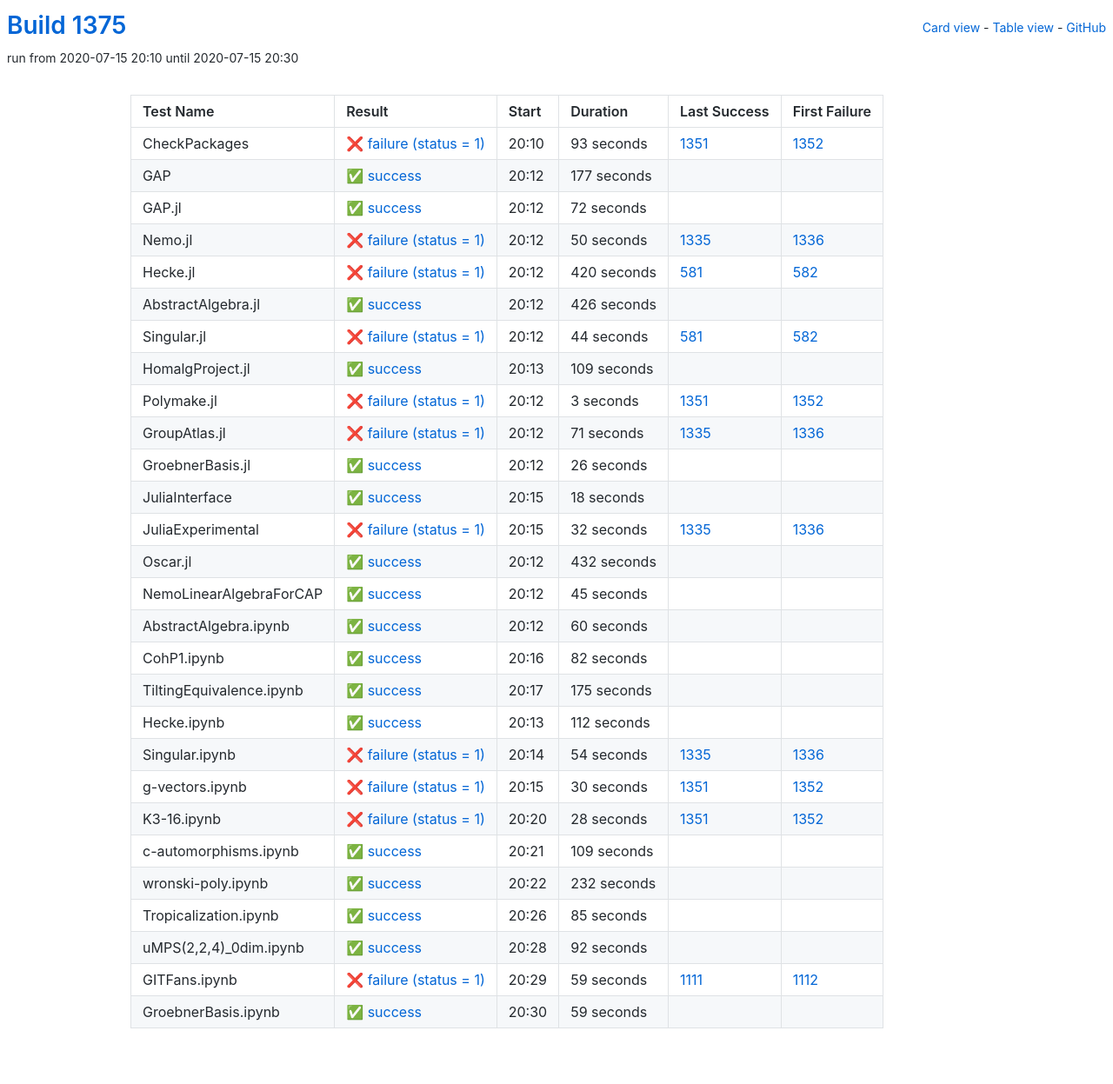
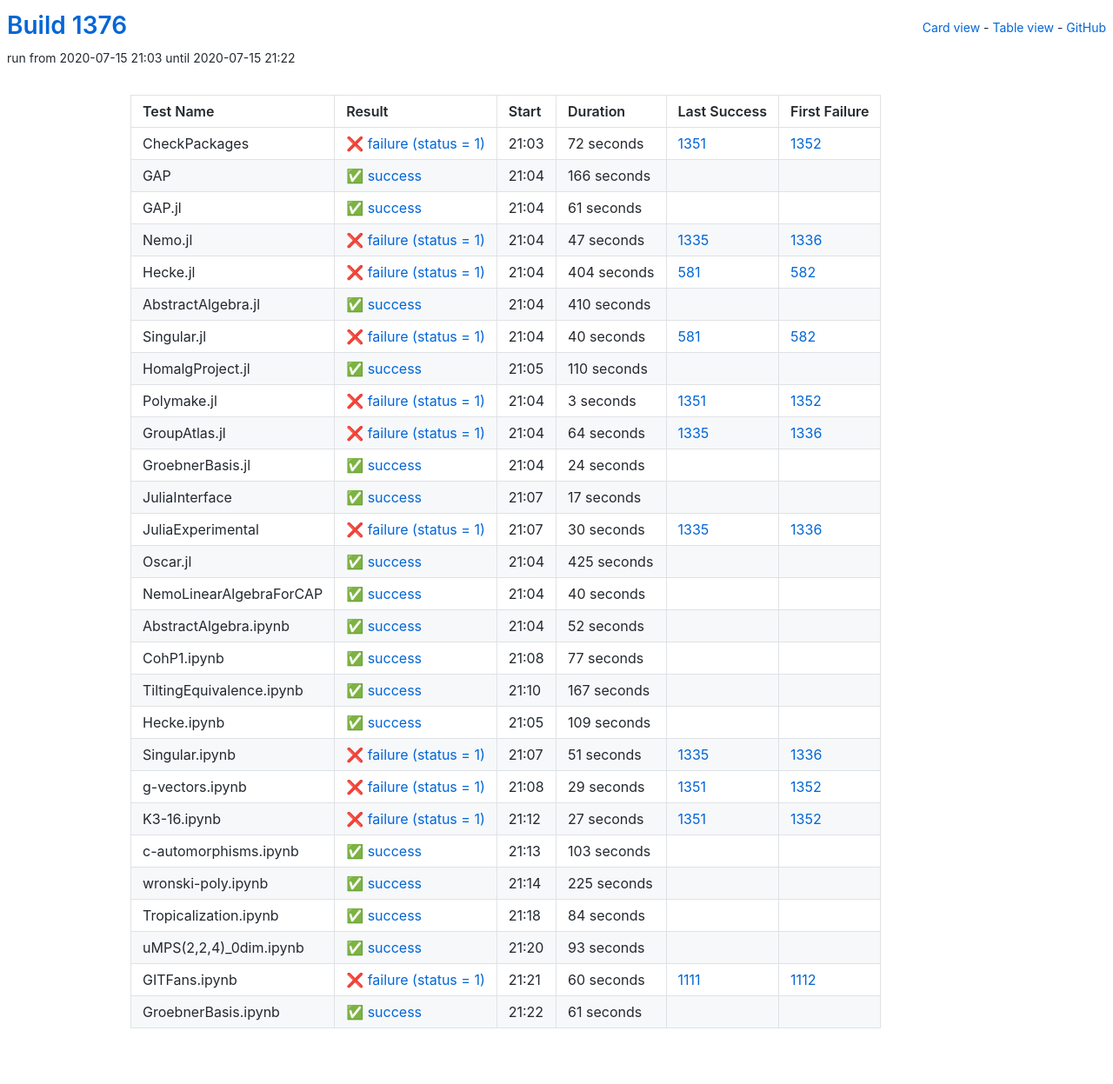
Before and after one commit to oscar-system/oscar-ci-status-1.4, a Jekyll site: the page built from table.html, in a window 1280 px wide. Shown: the whole page at 87% size. Built offline with Jekyll 4.4.1, drawn with Linux system fonts in a browser that asks for light colours.

Commit message:
Build #1376

```diff
--- a/_data/ci.yml
+++ b/_data/ci.yml
@@ -1,6 +1,6 @@
 ---
-build: 1375
-build_url: https://oscarci.mathematik.uni-kl.de/job/oscar-julia-1.4/1375/
+build: 1376
+build_url: https://oscarci.mathematik.uni-kl.de/job/oscar-julia-1.4/1376/
 job: oscar-julia-1.4
 organization: oscar-system
 repo: oscar-ci-status-1.4
@@ -8,104 +8,104 @@ repourl: https://github.com/oscar-system/oscar-ci-status-1.4
 tests:
 - name: CheckPackages
   id: checkpackages
-  log: https://oscarci.mathematik.uni-kl.de/job/oscar-julia-1.4/1375/artifact/logs/build-1375/CheckPackages.log
-  start: 2020-07-15 20:10
+  log: https://oscarci.mathematik.uni-kl.de/job/oscar-julia-1.4/1376/artifact/logs/build-1376/CheckPackages.log
+  start: 2020-07-15 21:03
   success: false
   exitcode: 1
   status: failure
-  duration: 93
+  duration: 72
   last_success: 1351
   last_success_url: https://oscarci.mathematik.uni-kl.de/job/oscar-julia-1.4/1351/
   first_failure: 1352
   first_failure_url: https://oscarci.mathematik.uni-kl.de/job/oscar-julia-1.4/1352/
 - name: GAP
   id: gap
-  log: https://oscarci.mathematik.uni-kl.de/job/oscar-julia-1.4/1375/artifact/logs/build-1375/GAP.log
-  start: 2020-07-15 20:12
+  log: https://oscarci.mathematik.uni-kl.de/job/oscar-julia-1.4/1376/artifact/logs/build-1376/GAP.log
+  start: 2020-07-15 21:04
   success: true
   exitcode: 0
   status: success
-  duration: 177
+  duration: 166
   last_success: false
   last_success_url:
   first_failure: false
   first_failure_url:
 - name: GAP.jl
   id: gap-jl
-  log: https://oscarci.mathematik.uni-kl.de/job/oscar-julia-1.4/1375/artifact/logs/build-1375/GAP.jl.log
-  start: 2020-07-15 20:12
+  log: https://oscarci.mathematik.uni-kl.de/job/oscar-julia-1.4/1376/artifact/logs/build-1376/GAP.jl.log
+  start: 2020-07-15 21:04
   success: true
   exitcode: 0
   status: success
-  duration: 72
+  duration: 61
   last_success: false
   last_success_url:
   first_failure: false
   first_failure_url:
 - name: Nemo.jl
   id: nemo-jl
-  log: https://oscarci.mathematik.uni-kl.de/job/oscar-julia-1.4/1375/artifact/logs/build-1375/Nemo.jl.log
-  start: 2020-07-15 20:12
+  log: https://oscarci.mathematik.uni-kl.de/job/oscar-julia-1.4/1376/artifact/logs/build-1376/Nemo.jl.log
+  start: 2020-07-15 21:04
   success: false
   exitcode: 1
   status: failure
-  duration: 50
+  duration: 47
   last_success: 1335
   last_success_url: https://oscarci.mathematik.uni-kl.de/job/oscar-julia-1.4/1335/
   first_failure: 1336
   first_failure_url: https://oscarci.mathematik.uni-kl.de/job/oscar-julia-1.4/1336/
 - name: Hecke.jl
   id: hecke-jl
-  log: https://oscarci.mathematik.uni-kl.de/job/oscar-julia-1.4/1375/artifact/logs/build-1375/Hecke.jl.log
-  start: 2020-07-15 20:12
+  log: https://oscarci.mathematik.uni-kl.de/job/oscar-julia-1.4/1376/artifact/logs/build-1376/Hecke.jl.log
+  start: 2020-07-15 21:04
   success: false
   exitcode: 1
   status: failure
-  duration: 420
+  duration: 404
   last_success: 581
   last_success_url: https://oscarci.mathematik.uni-kl.de/job/oscar-julia-1.4/581/
   first_failure: 582
   first_failure_url: https://oscarci.mathematik.uni-kl.de/job/oscar-julia-1.4/582/
 - name: AbstractAlgebra.jl
   id: abstractalgebra-jl
-  log: https://oscarci.mathematik.uni-kl.de/job/oscar-julia-1.4/1375/artifact/logs/build-1375/AbstractAlgebra.jl.log
-  start: 2020-07-15 20:12
+  log: https://oscarci.mathematik.uni-kl.de/job/oscar-julia-1.4/1376/artifact/logs/build-1376/AbstractAlgebra.jl.log
+  start: 2020-07-15 21:04
   success: true
   exitcode: 0
   status: success
-  duration: 426
+  duration: 410
   last_success: false
   last_success_url:
   first_failure: false
   first_failure_url:
 - name: Singular.jl
   id: singular-jl
-  log: https://oscarci.mathematik.uni-kl.de/job/oscar-julia-1.4/1375/artifact/logs/build-1375/Singular.jl.log
-  start: 2020-07-15 20:12
+  log: https://oscarci.mathematik.uni-kl.de/job/oscar-julia-1.4/1376/artifact/logs/build-1376/Singular.jl.log
+  start: 2020-07-15 21:04
   success: false
   exitcode: 1
   status: failure
-  duration: 44
+  duration: 40
   last_success: 581
   last_success_url: https://oscarci.mathematik.uni-kl.de/job/oscar-julia-1.4/581/
   first_failure: 582
   first_failure_url: https://oscarci.mathematik.uni-kl.de/job/oscar-julia-1.4/582/
 - name: HomalgProject.jl
   id: homalgproject-jl
-  log: https://oscarci.mathematik.uni-kl.de/job/oscar-julia-1.4/1375/artifact/logs/build-1375/HomalgProject.jl.log
-  start: 2020-07-15 20:13
+  log: https://oscarci.mathematik.uni-kl.de/job/oscar-julia-1.4/1376/artifact/logs/build-1376/HomalgProject.jl.log
+  start: 2020-07-15 21:05
   success: true
   exitcode: 0
   status: success
-  duration: 109
+  duration: 110
   last_success: false
   last_success_url:
   first_failure: false
   first_failure_url:
 - name: Polymake.jl
   id: polymake-jl
-  log: https://oscarci.mathematik.uni-kl.de/job/oscar-julia-1.4/1375/artifact/logs/build-1375/Polymake.jl.log
-  start: 2020-07-15 20:12
+  log: https://oscarci.mathematik.uni-kl.de/job/oscar-julia-1.4/1376/artifact/logs/build-1376/Polymake.jl.log
+  start: 2020-07-15 21:04
   success: false
   exitcode: 1
   status: failure
@@ -116,164 +116,116 @@ tests:
   first_failure_url: https://oscarci.mathematik.uni-kl.de/job/oscar-julia-1.4/1352/
 - name: GroupAtlas.jl
   id: groupatlas-jl
-  log: https://oscarci.mathematik.uni-kl.de/job/oscar-julia-1.4/1375/artifact/logs/build-1375/GroupAtlas.jl.log
-  start: 2020-07-15 20:12
+  log: https://oscarci.mathematik.uni-kl.de/job/oscar-julia-1.4/1376/artifact/logs/build-1376/GroupAtlas.jl.log
+  start: 2020-07-15 21:04
   success: false
   exitcode: 1
   status: failure
-  duration: 71
+  duration: 64
   last_success: 1335
   last_success_url: https://oscarci.mathematik.uni-kl.de/job/oscar-julia-1.4/1335/
   first_failure: 1336
   first_failure_url: https://oscarci.mathematik.uni-kl.de/job/oscar-julia-1.4/1336/
 - name: GroebnerBasis.jl
   id: groebnerbasis-jl
-  log: https://oscarci.mathematik.uni-kl.de/job/oscar-julia-1.4/1375/artifact/logs/build-1375/GroebnerBasis.jl.log
-  start: 2020-07-15 20:12
+  log: https://oscarci.mathematik.uni-kl.de/job/oscar-julia-1.4/1376/artifact/logs/build-1376/GroebnerBasis.jl.log
+  start: 2020-07-15 21:04
   success: true
   exitcode: 0
   status: success
-  duration: 26
+  duration: 24
   last_success: false
   last_success_url:
   first_failure: false
   first_failure_url:
 - name: JuliaInterface
   id: juliainterface
-  log: https://oscarci.mathematik.uni-kl.de/job/oscar-julia-1.4/1375/artifact/logs/build-1375/JuliaInterface.log
-  start: 2020-07-15 20:15
+  log: https://oscarci.mathematik.uni-kl.de/job/oscar-julia-1.4/1376/artifact/logs/build-1376/JuliaInterface.log
+  start: 2020-07-15 21:07
   success: true
   exitcode: 0
   status: success
-  duration: 18
+  duration: 17
   last_success: false
   last_success_url:
   first_failure: false
   first_failure_url:
 - name: JuliaExperimental
   id: juliaexperimental
-  log: https://oscarci.mathematik.uni-kl.de/job/oscar-julia-1.4/1375/artifact/logs/build-1375/JuliaExperimental.log
-  start: 2020-07-15 20:15
+  log: https://oscarci.mathematik.uni-kl.de/job/oscar-julia-1.4/1376/artifact/logs/build-1376/JuliaExperimental.log
+  start: 2020-07-15 21:07
   success: false
   exitcode: 1
   status: failure
-  duration: 32
+  duration: 30
   last_success: 1335
   last_success_url: https://oscarci.mathematik.uni-kl.de/job/oscar-julia-1.4/1335/
   first_failure: 1336
   first_failure_url: https://oscarci.mathematik.uni-kl.de/job/oscar-julia-1.4/1336/
 - name: Oscar.jl
   id: oscar-jl
-  log: https://oscarci.mathematik.uni-kl.de/job/oscar-julia-1.4/1375/artifact/logs/build-1375/Oscar.jl.log
-  start: 2020-07-15 20:12
+  log: https://oscarci.mathematik.uni-kl.de/job/oscar-julia-1.4/1376/artifact/logs/build-1376/Oscar.jl.log
+  start: 2020-07-15 21:04
   success: true
   exitcode: 0
   status: success
-  duration: 432
+  duration: 425
   last_success: false
   last_success_url:
   first_failure: false
   first_failure_url:
 - name: NemoLinearAlgebraForCAP
   id: nemolinearalgebraforcap
-  log: https://oscarci.mathematik.uni-kl.de/job/oscar-julia-1.4/1375/artifact/logs/build-1375/NemoLinearAlgebraForCAP.log
-  start: 2020-07-15 20:12
+  log: https://oscarci.mathematik.uni-kl.de/job/oscar-julia-1.4/1376/artifact/logs/build-1376/NemoLinearAlgebraForCAP.log
+  start: 2020-07-15 21:04
   success: true
   exitcode: 0
   status: success
-  duration: 45
+  duration: 40
   last_success: false
   last_success_url:
   first_failure: false
   first_failure_url:
 - name: AbstractAlgebra.ipynb
   id: abstractalgebra-ipynb
-  log: https://oscarci.mathematik.uni-kl.de/job/oscar-julia-1.4/1375/artifact/logs/build-1375/AbstractAlgebra.ipynb.log
-  start: 2020-07-15 20:12
+  log: https://oscarci.mathematik.uni-kl.de/job/oscar-julia-1.4/1376/artifact/logs/build-1376/AbstractAlgebra.ipynb.log
+  start: 2020-07-15 21:04
   success: true
   exitcode: 0
   status: success
-  duration: 60
+  duration: 52
   last_success: false
   last_success_url:
   first_failure: false
   first_failure_url:
 - name: CohP1.ipynb
   id: cohp1-ipynb
-  log: https://oscarci.mathematik.uni-kl.de/job/oscar-julia-1.4/1375/artifact/logs/build-1375/CohP1.ipynb.log
-  start: 2020-07-15 20:16
+  log: https://oscarci.mathematik.uni-kl.de/job/oscar-julia-1.4/1376/artifact/logs/build-1376/CohP1.ipynb.log
+  start: 2020-07-15 21:08
   success: true
   exitcode: 0
   status: success
-  duration: 82
+  duration: 77
   last_success: false
   last_success_url:
   first_failure: false
   first_failure_url:
 - name: TiltingEquivalence.ipynb
   id: tiltingequivalence-ipynb
-  log: https://oscarci.mathematik.uni-kl.de/job/oscar-julia-1.4/1375/artifact/logs/build-1375/TiltingEquivalence.ipynb.log
-  start: 2020-07-15 20:17
+  log: https://oscarci.mathematik.uni-kl.de/job/oscar-julia-1.4/1376/artifact/logs/build-1376/TiltingEquivalence.ipynb.log
+  start: 2020-07-15 21:10
   success: true
   exitcode: 0
   status: success
-  duration: 175
+  duration: 167
   last_success: false
   last_success_url:
   first_failure: false
   first_failure_url:
 - name: Hecke.ipynb
   id: hecke-ipynb
-  log: https://oscarci.mathematik.uni-kl.de/job/oscar-julia-1.4/1375/artifact/logs/build-1375/Hecke.ipynb.log
-  start: 2020-07-15 20:13
-  success: true
-  exitcode: 0
-  status: success
-  duration: 112
-  last_success: false
-  last_success_url:
-  first_failure: false
-  first_failure_url:
-- name: Singular.ipynb
-  id: singular-ipynb
-  log: https://oscarci.mathematik.uni-kl.de/job/oscar-julia-1.4/1375/artifact/logs/build-1375/Singular.ipynb.log
-  start: 2020-07-15 20:14
-  success: false
-  exitcode: 1
-  status: failure
-  duration: 54
-  last_success: 1335
-  last_success_url: https://oscarci.mathematik.uni-kl.de/job/oscar-julia-1.4/1335/
-  first_failure: 1336
-  first_failure_url: https://oscarci.mathematik.uni-kl.de/job/oscar-julia-1.4/1336/
-- name: g-vectors.ipynb
-  id: g-vectors-ipynb
-  log: https://oscarci.mathematik.uni-kl.de/job/oscar-julia-1.4/1375/artifact/logs/build-1375/g-vectors.ipynb.log
-  start: 2020-07-15 20:15
-  success: false
-  exitcode: 1
-  status: failure
-  duration: 30
-  last_success: 1351
-  last_success_url: https://oscarci.mathematik.uni-kl.de/job/oscar-julia-1.4/1351/
-  first_failure: 1352
-  first_failure_url: https://oscarci.mathematik.uni-kl.de/job/oscar-julia-1.4/1352/
-- name: K3-16.ipynb
-  id: k3-16-ipynb
-  log: https://oscarci.mathematik.uni-kl.de/job/oscar-julia-1.4/1375/artifact/logs/build-1375/K3-16.ipynb.log
-  start: 2020-07-15 20:20
-  success: false
-  exitcode: 1
-  status: failure
-  duration: 28
-  last_success: 1351
-  last_success_url: https://oscarci.mathematik.uni-kl.de/job/oscar-julia-1.4/1351/
-  first_failure: 1352
-  first_failure_url: https://oscarci.mathematik.uni-kl.de/job/oscar-julia-1.4/1352/
-- name: c-automorphisms.ipynb
-  id: c-automorphisms-ipynb
-  log: https://oscarci.mathematik.uni-kl.de/job/oscar-julia-1.4/1375/artifact/logs/build-1375/c-automorphisms.ipynb.log
-  start: 2020-07-15 20:21
+  log: https://oscarci.mathematik.uni-kl.de/job/oscar-julia-1.4/1376/artifact/logs/build-1376/Hecke.ipynb.log
+  start: 2020-07-15 21:05
   success: true
   exitcode: 0
   status: success
@@ -282,62 +234,110 @@ tests:
   last_success_url:
   first_failure: false
   first_failure_url:
-- name: wronski-poly.ipynb
-  id: wronski-poly-ipynb
-  log: https://oscarci.mathematik.uni-kl.de/job/oscar-julia-1.4/1375/artifact/logs/build-1375/wronski-poly.ipynb.log
-  start: 2020-07-15 20:22
+- name: Singular.ipynb
+  id: singular-ipynb
+  log: https://oscarci.mathematik.uni-kl.de/job/oscar-julia-1.4/1376/artifact/logs/build-1376/Singular.ipynb.log
+  start: 2020-07-15 21:07
+  success: false
+  exitcode: 1
+  status: failure
+  duration: 51
+  last_success: 1335
+  last_success_url: https://oscarci.mathematik.uni-kl.de/job/oscar-julia-1.4/1335/
+  first_failure: 1336
+  first_failure_url: https://oscarci.mathematik.uni-kl.de/job/oscar-julia-1.4/1336/
+- name: g-vectors.ipynb
+  id: g-vectors-ipynb
+  log: https://oscarci.mathematik.uni-kl.de/job/oscar-julia-1.4/1376/artifact/logs/build-1376/g-vectors.ipynb.log
+  start: 2020-07-15 21:08
+  success: false
+  exitcode: 1
+  status: failure
+  duration: 29
+  last_success: 1351
+  last_success_url: https://oscarci.mathematik.uni-kl.de/job/oscar-julia-1.4/1351/
+  first_failure: 1352
+  first_failure_url: https://oscarci.mathematik.uni-kl.de/job/oscar-julia-1.4/1352/
+- name: K3-16.ipynb
+  id: k3-16-ipynb
+  log: https://oscarci.mathematik.uni-kl.de/job/oscar-julia-1.4/1376/artifact/logs/build-1376/K3-16.ipynb.log
+  start: 2020-07-15 21:12
+  success: false
+  exitcode: 1
+  status: failure
+  duration: 27
+  last_success: 1351
+  last_success_url: https://oscarci.mathematik.uni-kl.de/job/oscar-julia-1.4/1351/
+  first_failure: 1352
+  first_failure_url: https://oscarci.mathematik.uni-kl.de/job/oscar-julia-1.4/1352/
+- name: c-automorphisms.ipynb
+  id: c-automorphisms-ipynb
+  log: https://oscarci.mathematik.uni-kl.de/job/oscar-julia-1.4/1376/artifact/logs/build-1376/c-automorphisms.ipynb.log
+  start: 2020-07-15 21:13
   success: true
   exitcode: 0
   status: success
-  duration: 232
+  duration: 103
+  last_success: false
+  last_success_url:
+  first_failure: false
+  first_failure_url:
+- name: wronski-poly.ipynb
+  id: wronski-poly-ipynb
+  log: https://oscarci.mathematik.uni-kl.de/job/oscar-julia-1.4/1376/artifact/logs/build-1376/wronski-poly.ipynb.log
+  start: 2020-07-15 21:14
+  success: true
+  exitcode: 0
+  status: success
+  duration: 225
   last_success: false
   last_success_url:
   first_failure: false
   first_failure_url:
 - name: Tropicalization.ipynb
   id: tropicalization-ipynb
-  log: https://oscarci.mathematik.uni-kl.de/job/oscar-julia-1.4/1375/artifact/logs/build-1375/Tropicalization.ipynb.log
-  start: 2020-07-15 20:26
+  log: https://oscarci.mathematik.uni-kl.de/job/oscar-julia-1.4/1376/artifact/logs/build-1376/Tropicalization.ipynb.log
+  start: 2020-07-15 21:18
   success: true
   exitcode: 0
   status: success
-  duration: 85
+  duration: 84
   last_success: false
   last_success_url:
   first_failure: false
   first_failure_url:
 - name: uMPS(2,2,4)_0dim.ipynb
   id: umps-2-2-4-0dim-ipynb
-  log: https://oscarci.mathematik.uni-kl.de/job/oscar-julia-1.4/1375/artifact/logs/build-1375/uMPS-2-2-4-_0dim.ipynb.log
-  start: 2020-07-15 20:28
+  log: https://oscarci.mathematik.uni-kl.de/job/oscar-julia-1.4/1376/artifact/logs/build-1376/uMPS-2-2-4-_0dim.ipynb.log
+  start: 2020-07-15 21:20
   success: true
   exitcode: 0
   status: success
-  duration: 92
+  duration: 93
   last_success: false
   last_success_url:
   first_failure: false
   first_failure_url:
 - name: GITFans.ipynb
   id: gitfans-ipynb
-  log: https://oscarci.mathematik.uni-kl.de/job/oscar-julia-1.4/1375/artifact/logs/build-1375/GITFans.ipynb.log
-  start: 2020-07-15 20:29
+  log: https://oscarci.mathematik.uni-kl.de/job/oscar-julia-1.4/1376/artifact/logs/build-1376/GITFans.ipynb.log
+  start: 2020-07-15 21:21
   success: false
   exitcode: 1
   status: failure
-  duration: 59
+  duration: 60
   last_success: 1111
   last_success_url: https://oscarci.mathematik.uni-kl.de/job/oscar-julia-1.4/1111/
   first_failure: 1112
   first_failure_url: https://oscarci.mathematik.uni-kl.de/job/oscar-julia-1.4/1112/
 - name: GroebnerBasis.ipynb
   id: groebnerbasis-ipynb
-  log: https://oscarci.mathematik.uni-kl.de/job/oscar-julia-1.4/1375/artifact/logs/build-1375/GroebnerBasis.ipynb.log
-  start: 2020-07-15 20:30
+  log: https://oscarci.mathematik.uni-kl.de/job/oscar-julia-1.4/1376/artifact/logs/build-1376/GroebnerBasis.ipynb.log
+  start: 2020-07-15 21:22
   success: true
   exitcode: 0
   status: success
-  duration: 59
+  duration: 61
   last_success: false
   last_success_url:
   first_failure: false
```
Also changed, not shown: README.md.
